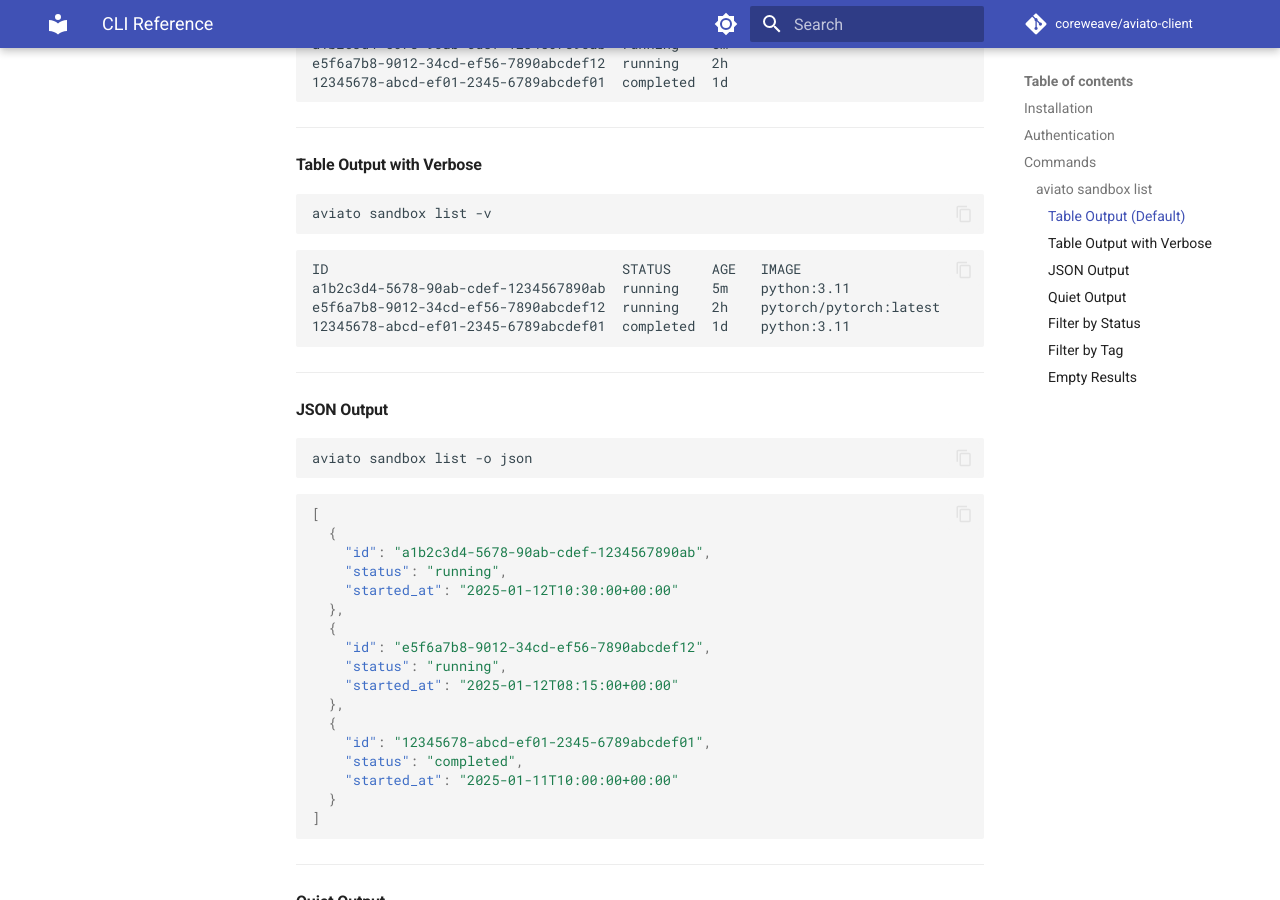
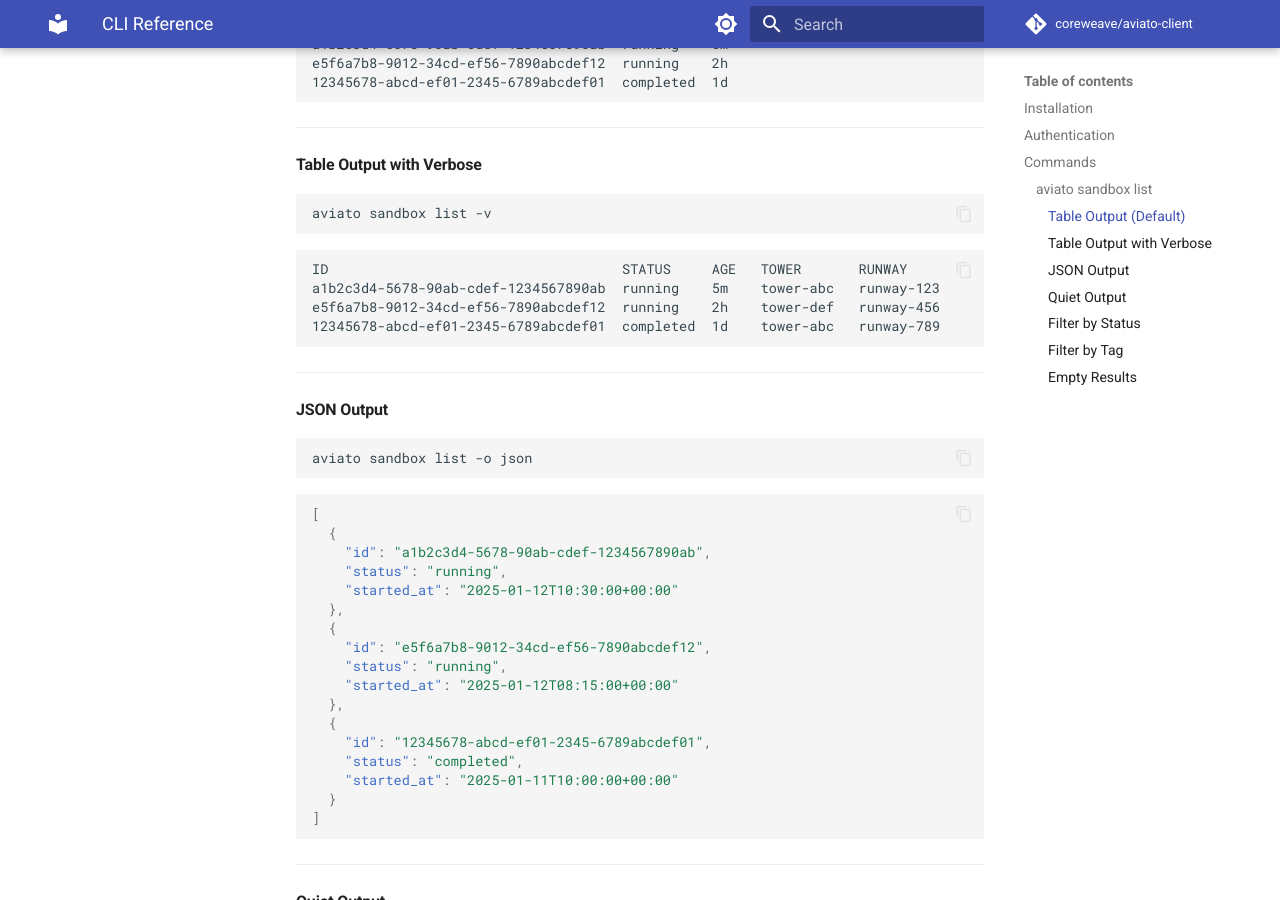
Before and after one commit to coreweave/cwsandbox-client, an MkDocs documentation site: the page built from docs/guides/cli.md, in a window 1280 px wide and 900 px high, scrolled down 1398 px. Built offline with MkDocs 1.6.1 and Material for MkDocs 9.7.7, drawn with Linux system fonts in a browser that asks for light colours; comment, search, counter and statistics services are not loaded.

Commit message:
chore: support tower/runway and remove image from verbose

````diff
--- a/docs/guides/cli.md
+++ b/docs/guides/cli.md
@@ -68,10 +68,10 @@
 ```
 
 ```
-ID                                    STATUS     AGE   IMAGE
-a1b2c3d4-5678-90ab-cdef-1234567890ab  running    5m    python:3.11
-e5f6a7b8-9012-34cd-ef56-7890abcdef12  running    2h    pytorch/pytorch:latest
-12345678-abcd-ef01-2345-6789abcdef01  completed  1d    python:3.11
+ID                                    STATUS     AGE   TOWER       RUNWAY
+a1b2c3d4-5678-90ab-cdef-1234567890ab  running    5m    tower-abc   runway-123
+e5f6a7b8-9012-34cd-ef56-7890abcdef12  running    2h    tower-def   runway-456
+12345678-abcd-ef01-2345-6789abcdef01  completed  1d    tower-abc   runway-789
 ```
 
 ---
````
Also changed, not shown: 5 other files.
